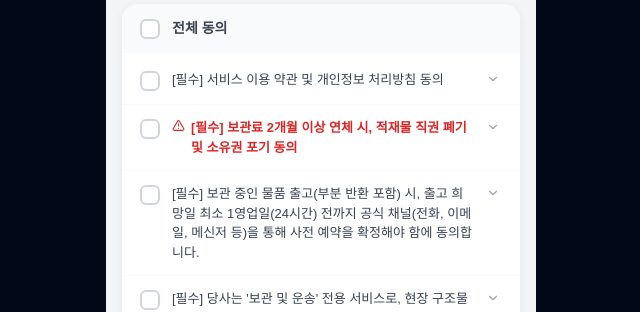
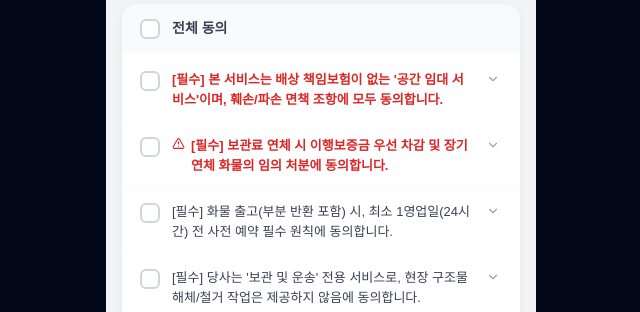
Before and after one commit to sangshin82-crypto/scene-box, a Next.js app: page /checkout in a window 1280 px wide. Shown: the part 809-1121 px from the top of the page, without its empty margins (319-959 px from the left). Built offline with nearby package versions, Linux system fonts and the light colour scheme; no server answers.

Commit message:
feat: 결제 화면에 공간 임대업 명시 및 강력 면책 조항 필수 동의 추가

```diff
--- a/src/app/(customer)/checkout/page.tsx
+++ b/src/app/(customer)/checkout/page.tsx
@@ -297,27 +297,27 @@ function CheckoutInner() {
               </button>
               <div style={{ padding: "4px 0" }}>
 
-                {/* 1. 서비스 이용 약관 */}
+                {/* 1. 공간 임대업 및 초강력 면책 조항 */}
                 <TermRow
                   checked={checks.terms}
                   onToggle={() => toggleCheck("terms")}
                   onExpand={() => toggleExpand("terms")}
                   expanded={expanded.terms}
-                  label="[필수] 서비스 이용 약관 및 개인정보 처리방침 동의"
-                  color="#374151"
-                  detail="씬박스 서비스 이용약관 및 개인정보처리방침에 동의합니다. 서비스 이용 조건, 보관 불가 품목, 입출고 원칙, 요금 결제 등의 내용을 포함합니다."
+                  label="[필수] 본 서비스는 배상 책임보험이 없는 '공간 임대 서비스'이며, 훼손/파손 면책 조항에 모두 동의합니다."
+                  color="#DC2626"
+                  detail="씬박스는 보관업이 아닌 공간(Grid) 임대 서비스입니다. 화물의 보존은 고객의 자체 보험으로 커버해야 하며, 환경적 요인(온/습도) 및 불가항력적 사고로 인한 자연적 훼손에 대해 당사는 민·형사상 일체의 배상 책임을 지지 않습니다."
                 />
 
-                {/* 2. 보관료 연체 */}
+                {/* 2. 보증금 차감 및 연체 처분 */}
                 <TermRow
                   checked={checks.liability}
                   onToggle={() => toggleCheck("liability")}
                   onExpand={() => toggleExpand("liability")}
                   expanded={expanded.liability}
-                  label="[필수] 보관료 2개월 이상 연체 시, 적재물 직권 폐기 및 소유권 포기 동의"
+                  label="[필수] 보관료 연체 시 이행보증금 우선 차감 및 장기 연체 화물의 임의 처분에 동의합니다."
                   color="#DC2626"
                   icon={<AlertTriangle size={13} color="#DC2626" style={{ flexShrink: 0, marginTop: 1 }} />}
-                  detail="보관 기간 종료 후 연장 결제 또는 물품 반환이 이루어지지 않고 요금이 60일 이상 장기 연체될 경우, 회사는 사전 통지 후 임의로 화물을 처분하여 연체 보관료에 충당할 수 있습니다."
+                  detail="요금 연체 시 납부한 이행보증금에서 미납금이 우선 차감되며, 60일 이상 장기 연체 시 당사는 사전 통보 후 공간 확보를 위해 해당 화물을 임의로 반출, 매각, 또는 폐기 처분할 수 있습니다."
                 />
 
                 {/* 3. 출고 사전 예약 */}
@@ -326,9 +326,9 @@ function CheckoutInner() {
                   onToggle={() => toggleCheck("checkout")}
                   onExpand={() => toggleExpand("checkout")}
                   expanded={expanded.checkout}
-                  label="[필수] 보관 중인 물품 출고(부분 반환 포함) 시, 출고 희망일 최소 1영업일(24시간) 전까지 공식 채널(전화, 이메일, 메신저 등)을 통해 사전 예약을 확정해야 함에 동의합니다."
+                  label="[필수] 화물 출고(부분 반환 포함) 시, 최소 1영업일(24시간) 전 사전 예약 필수 원칙에 동의합니다."
                   color="#374151"
-                  detail="사전 예약 없이 당일 현장 방문을 통한 즉시 출고 요구는 원칙적으로 거절되며, 이로 인한 고객의 업무 지연에 대해 회사는 책임지지 않습니다."
+                  detail="원활한 현장 작업 및 동선 확보를 위해 사전 예약 없는 당일 즉시 출고 요구는 원칙적으로 거절되며, 이로 인한 고객의 업무 지연에 대해 회사는 책임지지 않습니다."
                 />
 
                 {/* 4. 보관 및 운송 전용 */}
@@ -339,7 +339,7 @@ function CheckoutInner() {
                   expanded={expanded.scope}
                   label="[필수] 당사는 '보관 및 운송' 전용 서비스로, 현장 구조물 해체/철거 작업은 제공하지 않음에 동의합니다."
                   color="#374151"
-                  detail="씬박스는 보관 및 운송 전용 서비스입니다. 현장 구조물 해체, 철거, 분해 작업은 서비스 범위에 포함되지 않습니다."
+                  detail="씬박스는 보관 및 운송 전용 서비스입니다. 미술 세트나 구조물의 현장 해체, 철거, 분해 작업은 서비스 범위에 포함되지 않습니다."
                 />
 
               </div>
```
